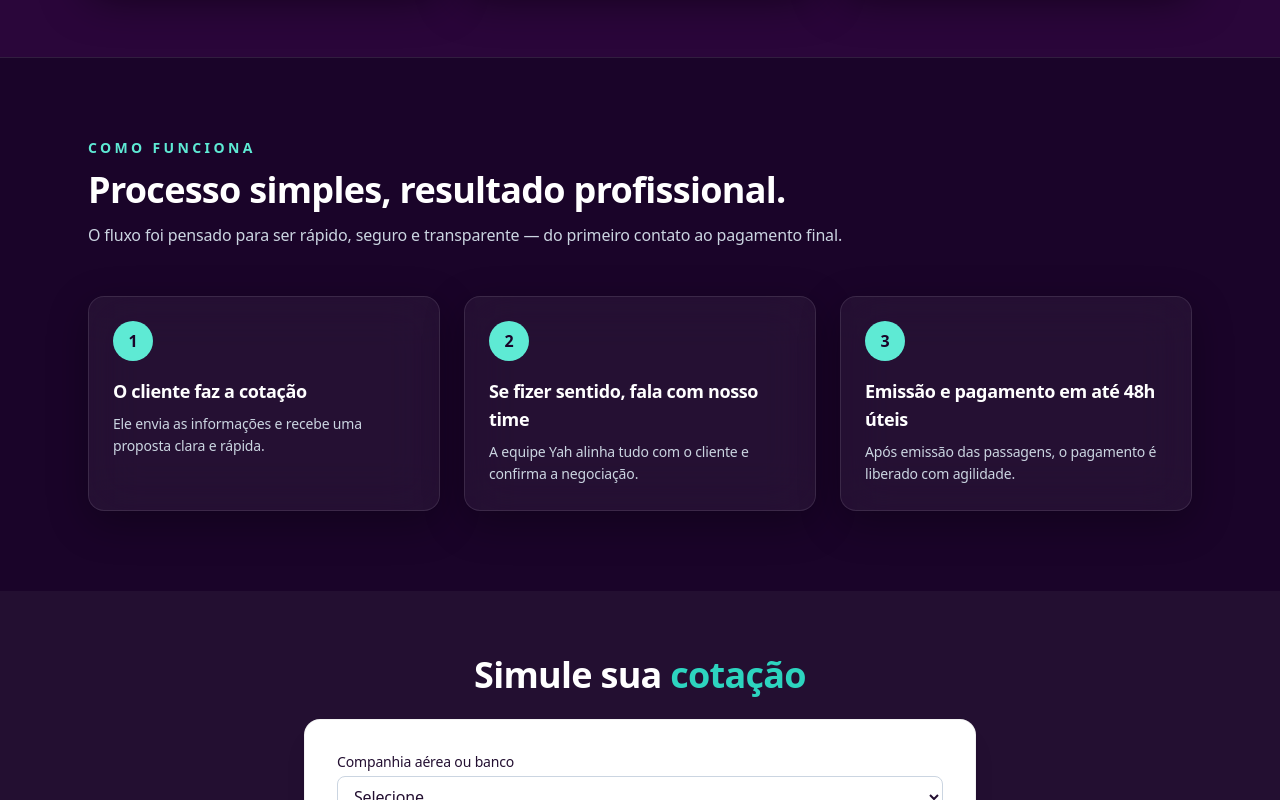
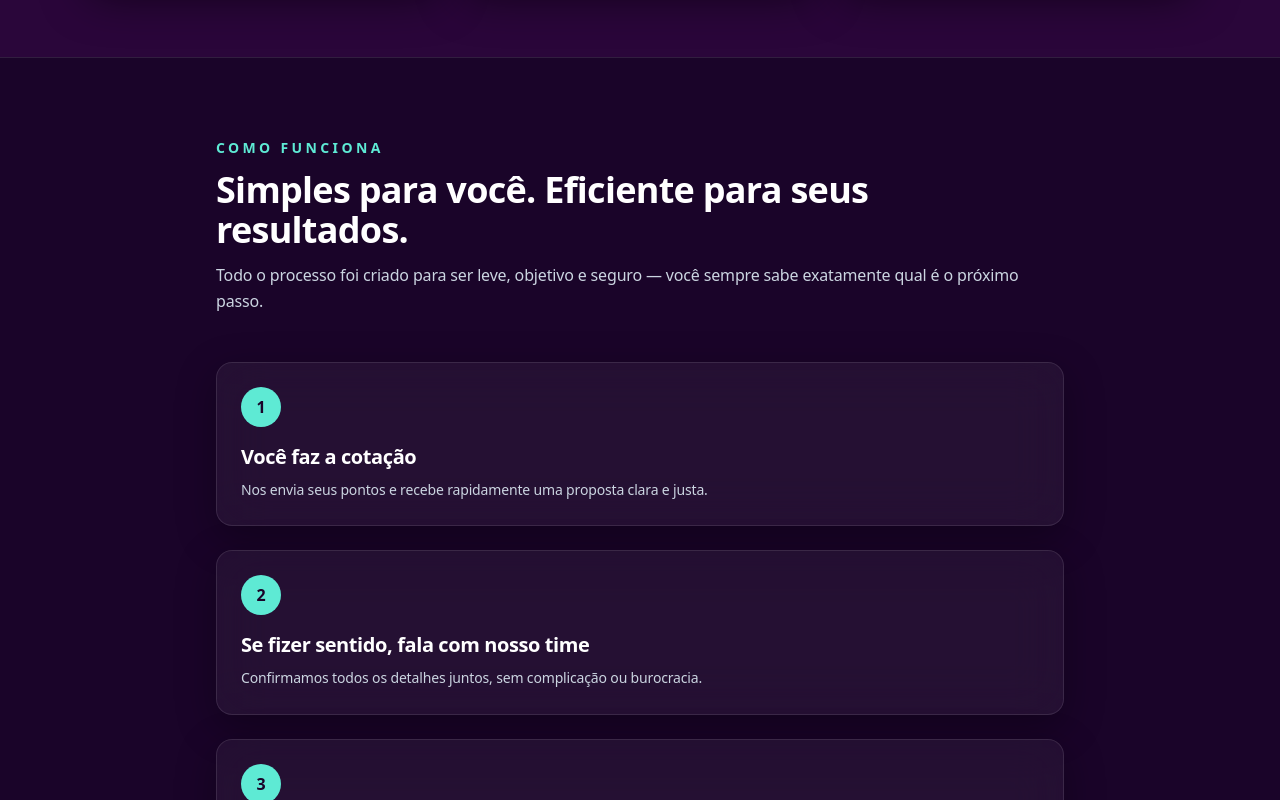
Before and after one commit to AbaMilhas/yah-landing, a Next.js app: page / in a window 1280 px wide. Shown: the part 1100-1900 px from the top of the page. Built offline with nearby package versions, Linux system fonts and the light colour scheme; no server answers.

Commit message:
refatora seção Como Funciona com cards verticais e texto focado no cliente

```diff
--- a/components/HowItWorks.tsx
+++ b/components/HowItWorks.tsx
@@ -4,18 +4,18 @@ export default function HowItWorks() {
   const steps = [
     {
       number: "1",
-      title: "O cliente faz a cotação",
-      text: "Ele envia as informações e recebe uma proposta clara e rápida.",
+      title: "Você faz a cotação",
+      text: "Nos envia seus pontos e recebe rapidamente uma proposta clara e justa.",
     },
     {
       number: "2",
       title: "Se fizer sentido, fala com nosso time",
-      text: "A equipe Yah alinha tudo com o cliente e confirma a negociação.",
+      text: "Confirmamos todos os detalhes juntos, sem complicação ou burocracia.",
     },
     {
       number: "3",
-      title: "Emissão e pagamento em até 48h úteis",
-      text: "Após emissão das passagens, o pagamento é liberado com agilidade.",
+      title: "Emitimos e você recebe em até 48h úteis",
+      text: "Após a emissão das passagens, o pagamento é liberado com agilidade.",
     },
   ];
 
@@ -24,26 +24,26 @@ export default function HowItWorks() {
       id="como-funciona"
       className="py-20 bg-[#1A0429] text-white border-t border-white/10"
     >
-      <div className="max-w-6xl mx-auto px-6 space-y-12">
+      <div className="max-w-4xl mx-auto px-6 space-y-12">
 
-        {/* Título */}
-        <div className="space-y-3 max-w-3xl">
+        {/* Títulos */}
+        <div className="space-y-3">
           <p className="text-teal-300 font-semibold tracking-[0.24em] uppercase text-sm">
             Como funciona
           </p>
 
           <h2 className="text-3xl sm:text-4xl font-bold">
-            Processo simples, resultado profissional.
+            Simples para você. Eficiente para seus resultados.
           </h2>
 
           <p className="text-slate-300 text-base leading-relaxed">
-            O fluxo foi pensado para ser rápido, seguro e transparente — do
-            primeiro contato ao pagamento final.
+            Todo o processo foi criado para ser leve, objetivo e seguro — você sempre sabe
+            exatamente qual é o próximo passo.
           </p>
         </div>
 
-        {/* Steps */}
-        <div className="grid gap-6 md:grid-cols-3">
+        {/* Cards em coluna */}
+        <div className="space-y-6">
           {steps.map((step) => (
             <div
               key={step.number}
@@ -55,7 +55,7 @@ export default function HowItWorks() {
                 transition-all duration-300
               "
             >
-              {/* Número circular */}
+              {/* Número */}
               <div
                 className="
                   h-10 w-10 mb-4 flex items-center justify-center rounded-full
@@ -66,7 +66,7 @@ export default function HowItWorks() {
                 {step.number}
               </div>
 
-              <h3 className="text-lg font-semibold mb-2">{step.title}</h3>
+              <h3 className="text-xl font-semibold mb-2">{step.title}</h3>
 
               <p className="text-slate-300 text-sm leading-relaxed">
                 {step.text}
@@ -74,6 +74,7 @@ export default function HowItWorks() {
             </div>
           ))}
         </div>
+
       </div>
     </section>
   );
```
